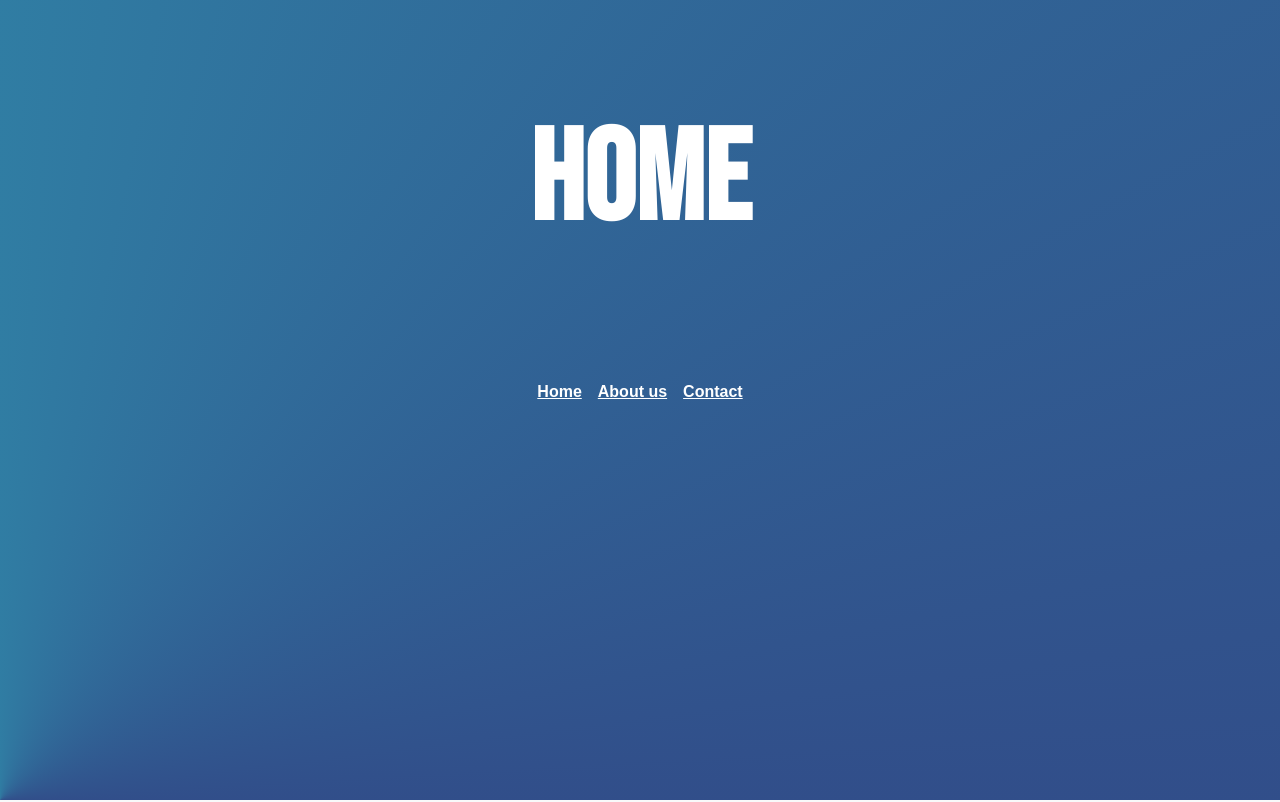
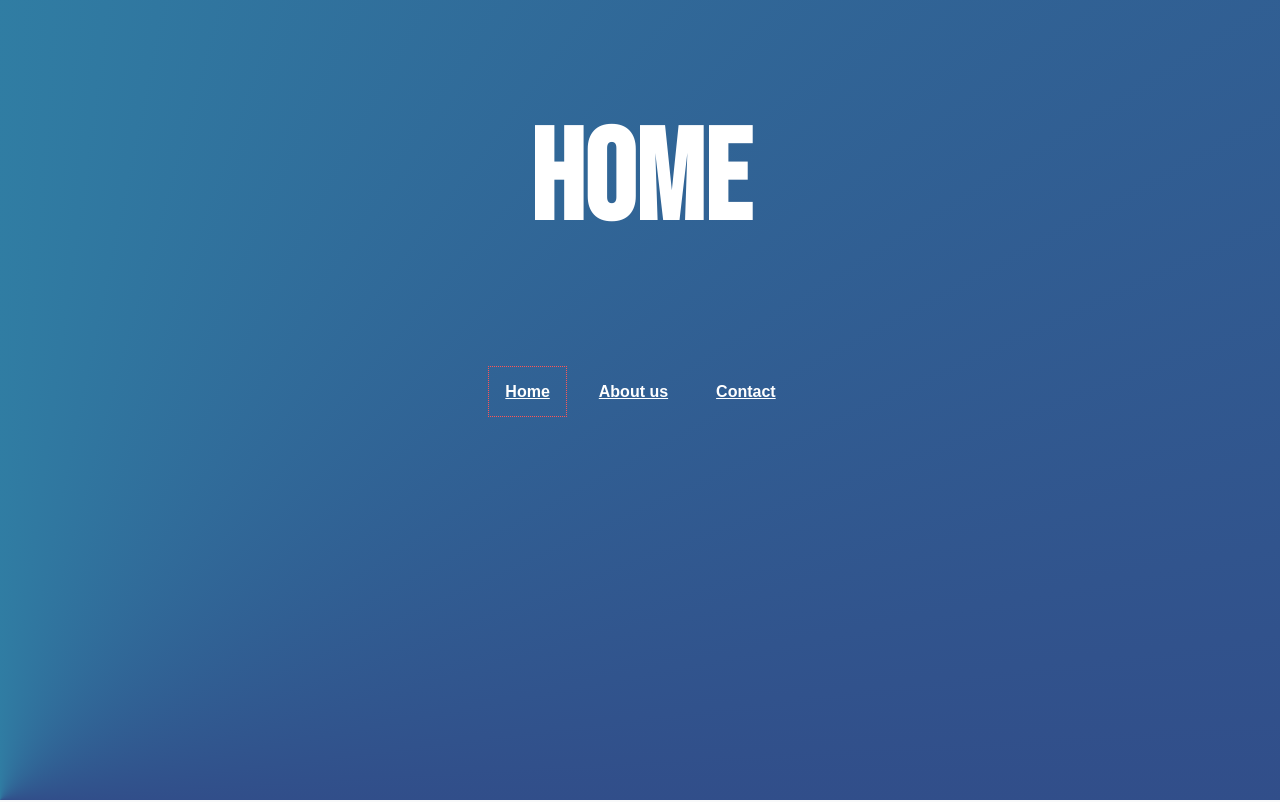
Before and after one commit to kevinfarrugia/react-router-inp, a React (Vite) app: page / in a window 1280 px wide. Shown: the top 802 px of the page. Built offline with nearby package versions, Linux system fonts and the light colour scheme.

Commit message:
Added styling to links

```diff
--- a/src/components/Banner/index.tsx
+++ b/src/components/Banner/index.tsx
@@ -1,5 +1,5 @@
 import styles from "./styles.module.css";
-import { Link } from "react-router-dom";
+import { NavLink } from "react-router-dom";
 
 function Banner({ title }: { title: string }) {
   return (
@@ -12,13 +12,34 @@ function Banner({ title }: { title: string }) {
       <nav>
         <ul className={styles.nav}>
           <li>
-            <Link to="/">Home</Link>
+            <NavLink
+              className={({ isActive, isPending }) =>
+                isPending ? styles.pending : isActive ? styles.active : ""
+              }
+              to="/"
+            >
+              Home
+            </NavLink>
           </li>
           <li>
-            <Link to="/about">About us</Link>
+            <NavLink
+              className={({ isActive, isPending }) =>
+                isPending ? styles.pending : isActive ? styles.active : ""
+              }
+              to="/about"
+            >
+              About us
+            </NavLink>
           </li>
           <li>
-            <Link to="/contact">Contact</Link>
+            <NavLink
+              className={({ isActive, isPending }) =>
+                isPending ? styles.pending : isActive ? styles.active : ""
+              }
+              to="/contact"
+            >
+              Contact
+            </NavLink>
           </li>
         </ul>
       </nav>
--- a/src/components/Banner/styles.module.css
+++ b/src/components/Banner/styles.module.css
@@ -15,7 +15,16 @@
 }
 
 .nav a {
+  padding: 1rem;
   color: #fff;
+}
+
+.pending {
+  border: 1px dotted #ccc;
+}
+
+.active {
+  border: 1px dotted #ff5555;
 }
 
 .title {
```
